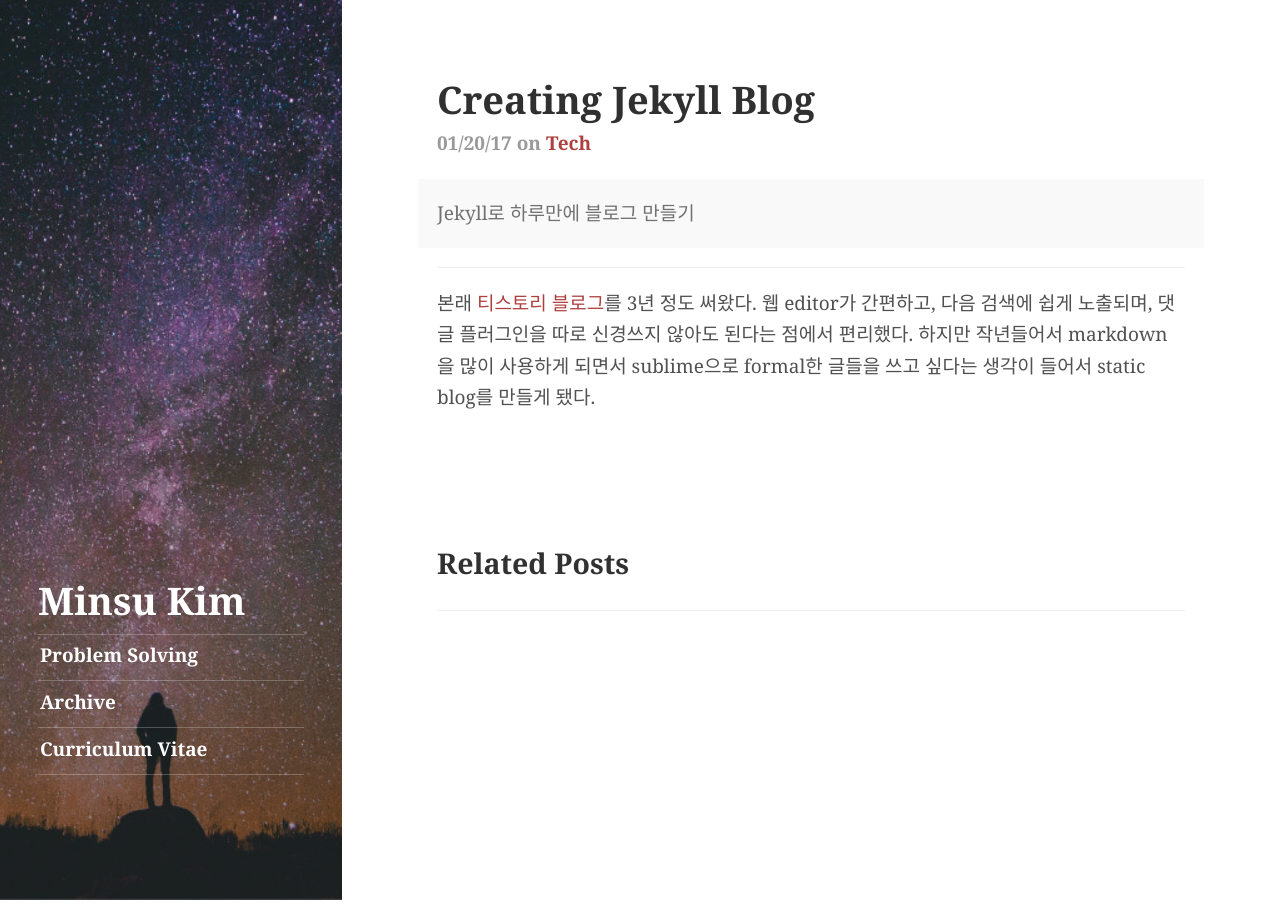
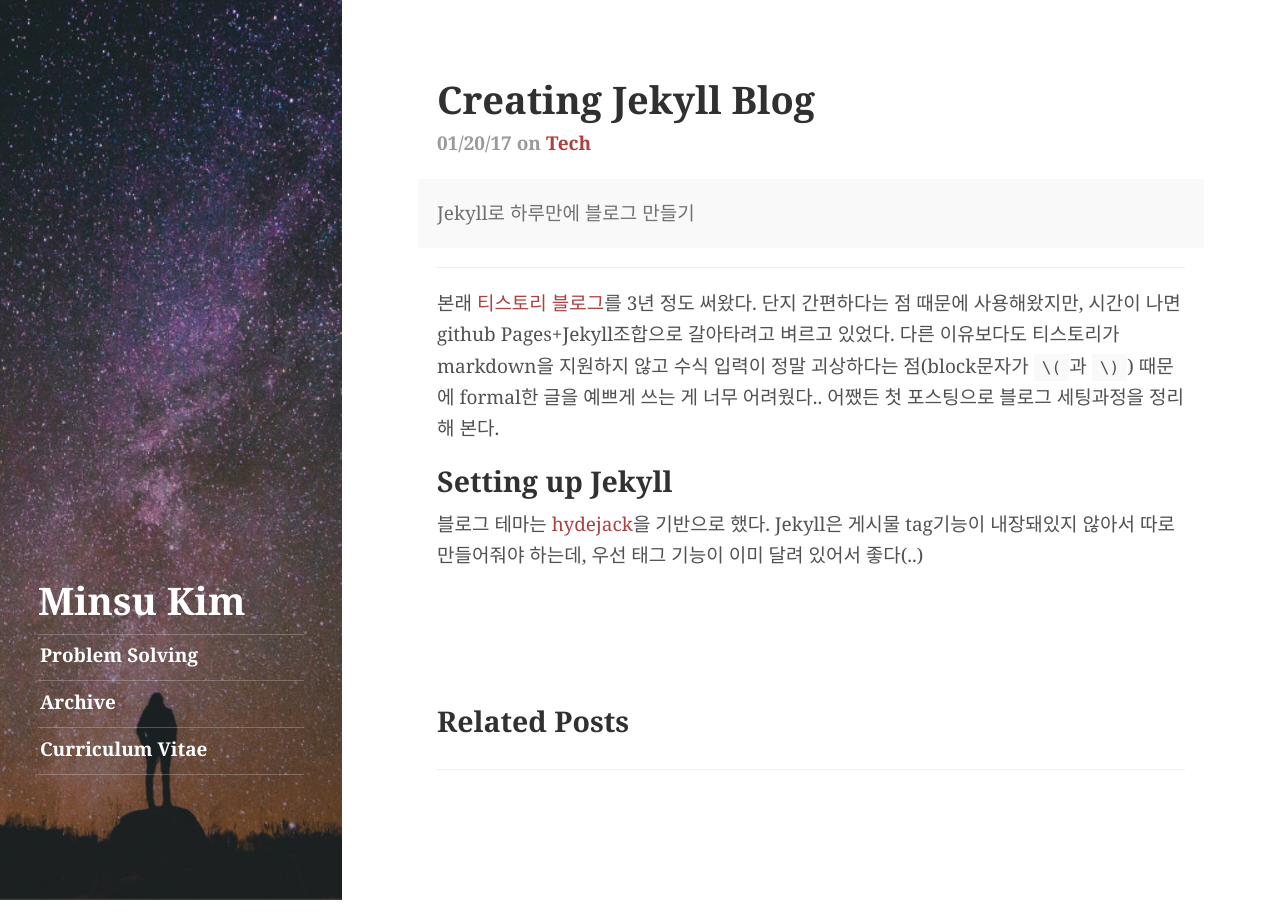
Before and after one commit to minsuu/minsuu.github.io, a Jekyll site: the page built from _posts/2017-01-20-creating-jekyll-blog.markdown, in a window 1280 px wide. Built offline with Jekyll 4.4.1, drawn with Linux system fonts in a browser that asks for light colours; some web fonts are replaced.

Commit message:
blog update : 2017-01-20-creating-jekyll-blog.markdown

```diff
--- a/_posts/2017-01-20-creating-jekyll-blog.markdown
+++ b/_posts/2017-01-20-creating-jekyll-blog.markdown
@@ -6,4 +6,8 @@ description: >
 tag: [tech]
 ---
 
-본래 [티스토리 블로그](http://1dayleft.tistory.com/)를 3년 정도 써왔다. 웹 editor가 간편하고, 다음 검색에 쉽게 노출되며, 댓글 플러그인을 따로 신경쓰지 않아도 된다는 점에서 편리했다. 하지만 작년들어서 markdown을 많이 사용하게 되면서 sublime으로 formal한 글들을 쓰고 싶다는 생각이 들어서 static blog를 만들게 됐다.
+본래 [티스토리 블로그](http://1dayleft.tistory.com/)를 3년 정도 써왔다. 단지 간편하다는 점 때문에 사용해왔지만, 시간이 나면 github Pages+Jekyll조합으로 갈아타려고 벼르고 있었다. 다른 이유보다도 티스토리가 markdown을 지원하지 않고 수식 입력이 정말 괴상하다는 점(block문자가 `\(`과 `\)`) 때문에 formal한 글을 예쁘게 쓰는 게 너무 어려웠다.. 어쨌든 첫 포스팅으로 블로그 세팅과정을 정리해 본다.
+
+## Setting up Jekyll
+
+블로그 테마는 [hydejack](https://github.com/qwtel/hydejack)을 기반으로 했다. Jekyll은 게시물 tag기능이 내장돼있지 않아서 따로 만들어줘야 하는데, 우선 태그 기능이 이미 달려 있어서 좋다(..)
```
